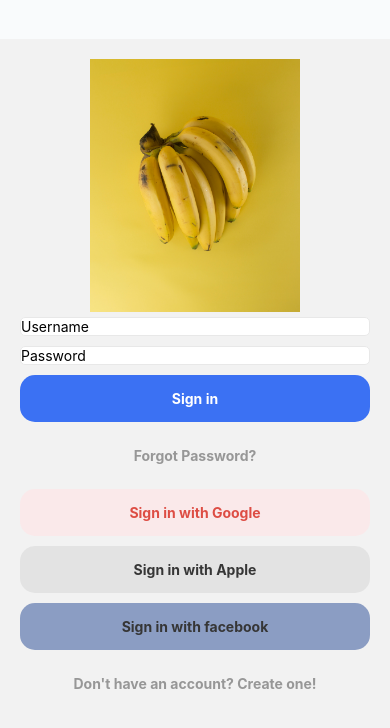
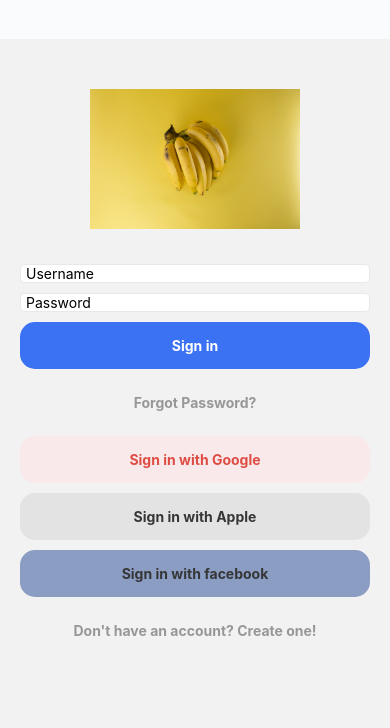
Before and after one commit to HenriqueShoiti/linkage, a React Native app: screen /SignInScreen in a window 390 px wide. Shown: the top 728 px of the page. Built offline with nearby package versions, Linux system fonts and the light colour scheme; no server answers; what aws-amplify would draw is missing.

Commit message:
add controller and react hook form to handle stuff. was not working before because didn't use handle submit when press onsignpressed button

```diff
--- a/App.js
+++ b/App.js
@@ -6,11 +6,11 @@ import styles from './styles.js'
 import Navigation from './src/navigation/';
 
 import { Amplify } from 'aws-amplify'
-import awsconfig from './src/aws-exports'
+import config from './src/aws-exports'
 
 
 
-Amplify.configure(awsconfig)
+Amplify.configure(config)
 
 const App = () => {
   return (
--- a/package.json
+++ b/package.json
@@ -21,9 +21,10 @@
     "expo-status-bar": "~1.3.0",
     "react": "17.0.2",
     "react-dom": "17.0.2",
+    "react-hook-form": "^7.40.0",
     "react-native": "^0.68.2",
     "react-native-gesture-handler": "~2.2.1",
-    "react-native-reanimated": "~2.8.0",
+    "react-native-reanimated": "^2.13.0",
     "react-native-safe-area-context": "4.2.4",
     "react-native-screen": "^1.0.1",
     "react-native-screens": "~3.11.1",
--- a/src/components/customInput/customInput.js
+++ b/src/components/customInput/customInput.js
@@ -1,20 +1,37 @@
 import react from 'react'
 import {View, Text, TextInput, StyleSheet, secureTextEntry} from 'react-native'
+import {Controller} from 'react-hook-form';
 
-const CustomInput = ({value, setValue, placeholder, secureTextEntry}) => {
+
+const CustomInput = ({control, name, rules = {}, placeholder, secureTextEntry}) => {
     return(
-        <View style={styles.container}>
-            <TextInput
-                placeholder={placeholder}
-                value = {value}
-                onChangeText = {setValue}
-                style  = {styles.input}
-                secureTextEntry = {secureTextEntry}
+        <Controller
+            control = {control}
+            name={name}
+            rules = {rules}
+            render = { ( {field: {value, onChange, onBlur}, fieldState: {error}} ) => (
+                <View
+                    style={[
+                            styles.container,
+                            {borderColor:error ? 'red' : '#e8e8e8'},
+                    ]}
+                >
 
-            />
-        </View>
+                    <TextInput
+                        value={value}
+                        onChangeText={onChange}
+                        onBlur={onBlur}
+                        placeholder={placeholder}
+                        secureTextEntry={secureTextEntry}
+                        style={styles.input}
+
+                    />
+                </View>
+            )}
+        />
     );
-}
+};
+
 const styles = StyleSheet.create({
     container:{
         backgroundColor: 'white',
@@ -24,6 +41,7 @@ const styles = StyleSheet.create({
         borderWidth: 1,
         borderRadius: 5,
         marginVertical:5,
+        paddingHorizontal: 5,
 
     },
     input:{
--- a/src/navigation/index.js
+++ b/src/navigation/index.js
@@ -1,4 +1,4 @@
-import React from 'react';
+import React, {useState} from 'react';
 import { View, Text } from 'react-native'
 import { NavigationContainer } from '@react-navigation/native';
 import { createNativeStackNavigator } from '@react-navigation/native-stack';
@@ -10,21 +10,25 @@ import ConfirmEmailScreen from '../screens/ConfirmEmailScreen/';
 import ForgotPasswordScreen from '../screens/ForgotPasswordScreen/';
 import NewPasswordScreen from '../screens/NewPasswordScreen/';
 import HomeScreen from '../screens/HomeScreen'
+import { Auth, Hub } from 'aws-amplify';
 
 
 
 const Stack = createNativeStackNavigator();
 
-function MyStack() {
-    return (
-        <Stack.Navigator>
 
-        </Stack.Navigator>
-    );
-}
+const Navigation = () => {
+    const[user,setUser] = useState(undefined);
+    const checkUser = async () =>{
+        try{
+            const authUser = await Auth.currentAuthenticatedUser({bypassCache: true});
+            setUser(authUser);
+        }catch (err){
+            setUser(null);
+        }
+    };
 
 
-const Navigation = () => {
     return(
         <NavigationContainer>
             <Stack.Navigator screenOptions={{headerShown: false}}>
--- a/src/screens/SignInScreen/SigninScreen.js
+++ b/src/screens/SignInScreen/SigninScreen.js
@@ -1,28 +1,42 @@
-import react, {useState} from 'react'
-import { View, Text, Image, StyleSheet,useWindowDimensions, ScrollView } from 'react-native'
+import React, {useState} from 'react'
+import { View, Text, Image, StyleSheet,useWindowDimensions, ScrollView, Alert, TextInput } from 'react-native'
 import {useNavigation} from '@react-navigation/native';
+import {Auth} from 'aws-amplify';
+import {useForm, Controller} from 'react-hook-form';
 
 import logo from "../../../assets/banana.jpg"
 import CustomInput from '../../components/customInput'
 import CustomButton from '../../components/customButton'
 import SocialSignInButtons from '../../components/SocialSignInButtons'
-import {Auth, signInButton} from 'aws-amplify'
 
 const SigninScreen = () => {
-    const { height } = useWindowDimensions()
+    const { height } = useWindowDimensions();
     const navigation = useNavigation();
-    const { username, setUsername } = useState('')
-    const { password, setPassword } = useState('')
+    const [loading, setLoading] = useState(false);
+
+    const { control, handleSubmit, formState:{errors}, } = useForm();
+
 
     //make the function async as it will be asynchronous function
-    const onSignInPressed = async (data) => {
-        //validate user then go home page
-        const response = await Auth.signIn(data.username, data.password);
-        //to debug
-        console.log(response);
+    const onSignInPressed = async data => {
+        console.log("user name is ", data.username);
+        if(loading){
+            return;
+        }
 
+        setLoading(true);
+
+        try{
+            //validate user then go home page
+            const response = await Auth.signIn(data.username, data.password);
+            //to debug
+            console.log(response);
+        } catch (err) {
+            Alert.alert('Oops', err.message)
+        }
+        setLoading(false);
         //navigation.navigate('HomeScreen');
-    }
+    };
 
     const onForgotPasswordPressed = () => {
 
@@ -34,26 +48,37 @@ const SigninScreen = () => {
     }
 
     return (
-        <ScrollView>
+        <ScrollView showsVerticalScrollIndicator={false}>
             <View style={styles.root}>
                 <Image source={logo}
                     //make logo size 30% of the screen size
-                    style={[styles.logo, { height: height * 0.3 }]} />
+                    style={[styles.logo, { height: height * 0.3 }]}
+                    resizeMode="contain"
+                />
 
                 <CustomInput
+                    name="username"
                     placeholder="Username"
-                    value={username}
-                    setValue={setUsername} />
+                    control={control}
+                    rules={{required: "Username is required"}}
+                />
 
                 <CustomInput
+                    name="password"
                     placeholder="Password"
-                    value={password}
-                    setValue={setPassword}
-                    secureTextEntry />
+                    secureTextEntry
+                    control={control}
+                    rules={{
+                        required:'password is required',
+                        minLength:{
+                            value: 4,
+                            message:'Password should be minimum 4 characters long'
+                        },
+                    }} />
 
                 <CustomButton
-                    text = "Sign in"
-                    onPress={onSignInPressed}
+                    text = {loading ? 'Loading....' : "Sign in"}
+                    onPress={handleSubmit(onSignInPressed)}
                     type = "PRIMARY"
                 />
 
@@ -84,7 +109,7 @@ const styles = StyleSheet.create({
     logo: {
         width:'60%',
         maxWidth: 400,
-        height: 100,
+        maxHeight: 200,
     },
 
 });
```
Also changed, not shown: 1 other file (tests, documents, lock files or other folders).
